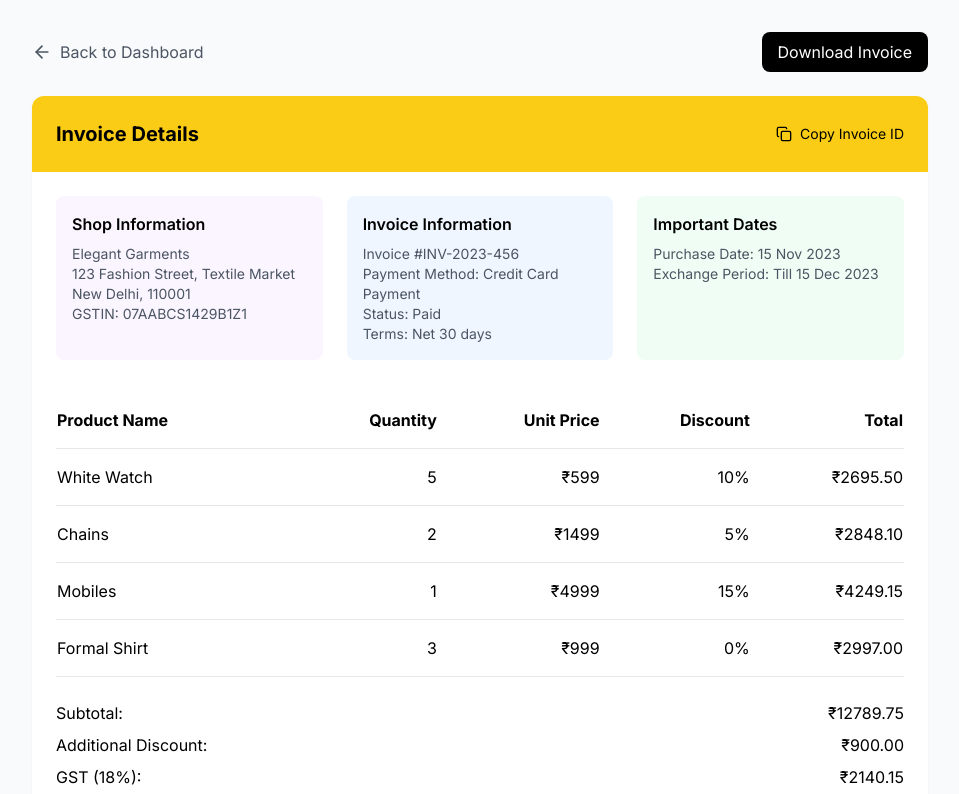
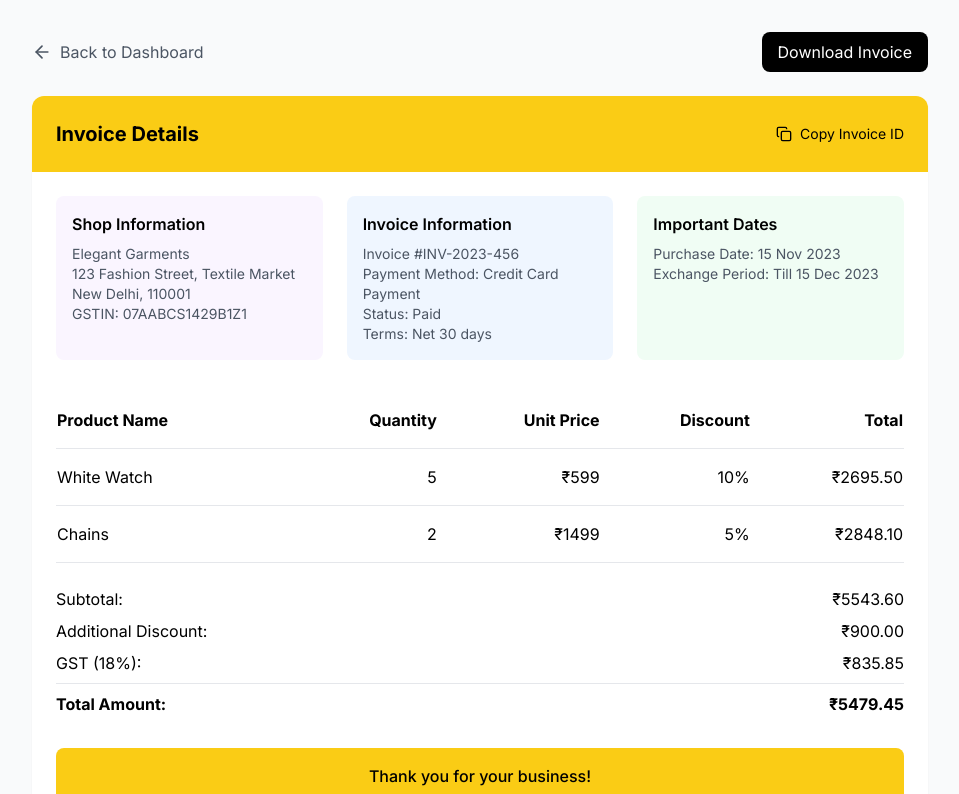
Before and after one commit to Sriya77/loopAssign, a React (Vite) app: page /invoice in a window 1280 px wide. Shown: the top 794 px of the page, without its empty margins (160-1119 px from the left). Built offline with nearby package versions, Linux system fonts and the light colour scheme.

Commit message:
Few minor changes

```diff
--- a/src/pages/Invoice.tsx
+++ b/src/pages/Invoice.tsx
@@ -12,8 +12,6 @@ interface PurchasedProduct {
 const purchasedProducts: PurchasedProduct[] = [
   { name: 'White Watch', quantity: 5, unitPrice: 599, discount: 10 },
   { name: 'Chains', quantity: 2, unitPrice: 1499, discount: 5 },
-  { name: 'Mobiles', quantity: 1, unitPrice: 4999, discount: 15 },
-  { name: 'Formal Shirt', quantity: 3, unitPrice: 999, discount: 0 },
 ];
 
 function Invoice() {
```
